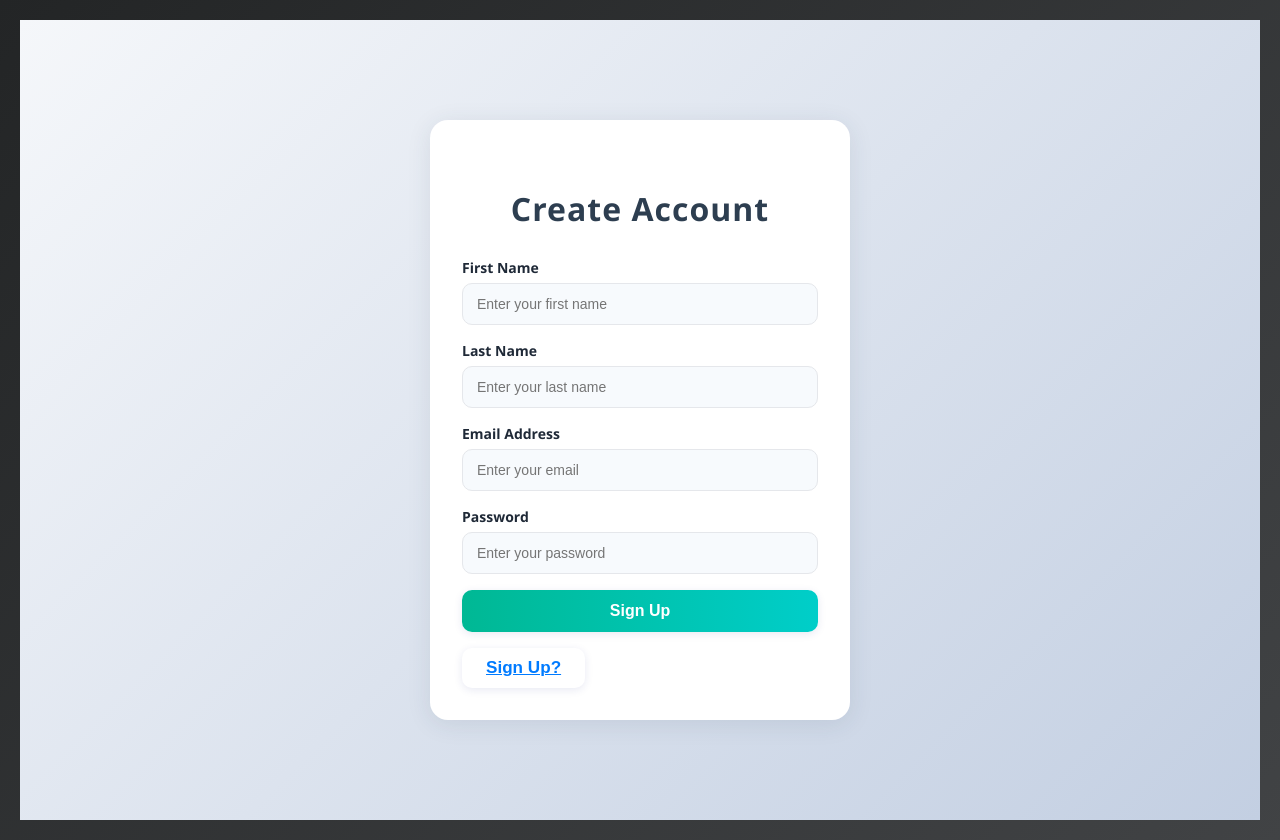
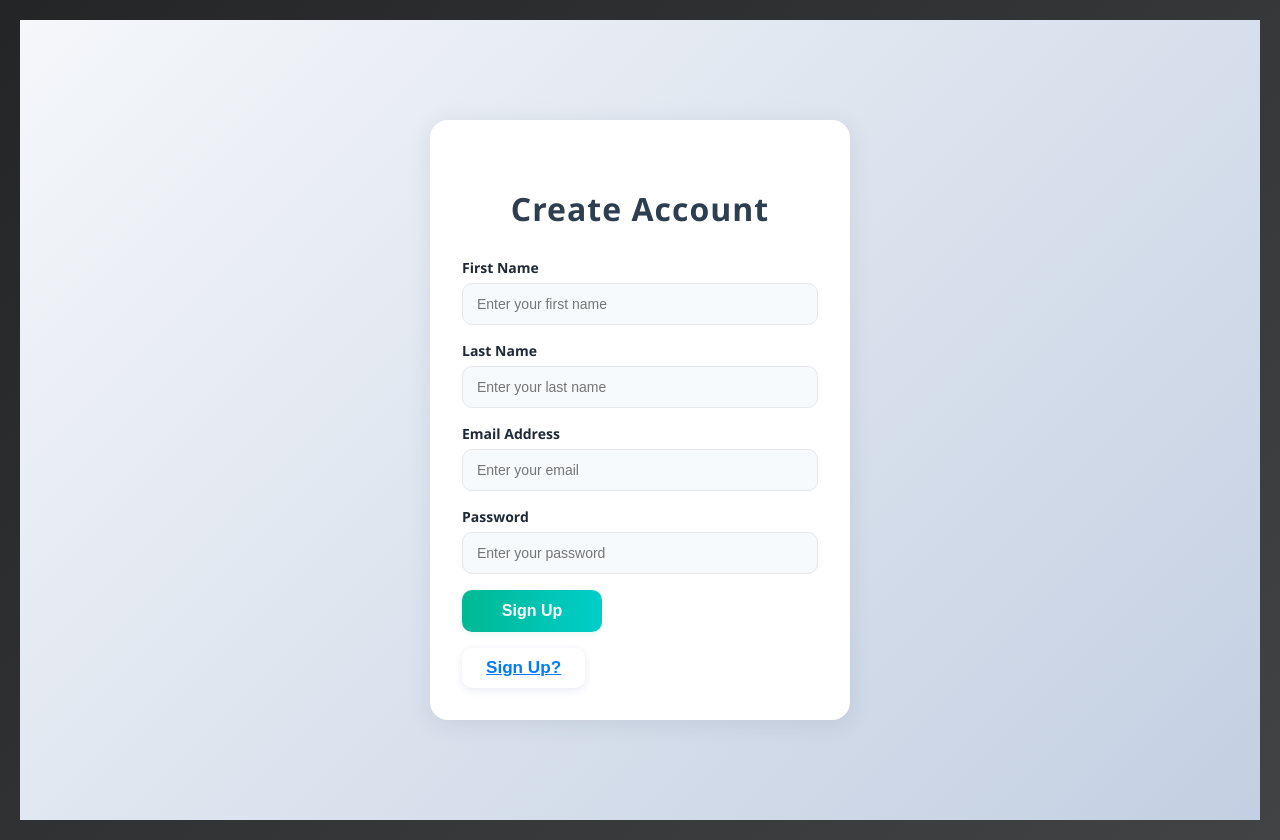
Before and after one commit to securityexpertteam/CloudCreators, a React (Create React App) app in the folder Frontend/: page /signup in a window 1280 px wide. Built offline with nearby package versions, Linux system fonts and the light colour scheme; the HTML template or start-up script is replaced by a standard one.

Commit message:
Update SignIn.css

```diff
--- a/Frontend/src/SignIn/SignIn.css
+++ b/Frontend/src/SignIn/SignIn.css
@@ -123,7 +123,7 @@
 .signin-button {
   width: 100%;
   padding: 12px;
-  background: linear-gradient(90deg, #00b894 0%, #00cec9 100%);
+  background: linear-gradient(90deg, #7c3aed 0%, #6366f1 100%);
   border: none;
   color: #fff;
   font-weight: 600;
@@ -157,7 +157,7 @@
 
 /* Main button style */
 .signin-btn, .signup-btn {
-  background: linear-gradient(90deg, #0984e3 0%, #00b894 100%);
+  background: linear-gradient(90deg, #7c3aed 0%, #6366f1 100%);
   color: #fff;
   font-weight: 700;
   border: none;
@@ -176,7 +176,7 @@
 
 /* Hover effect */
 .signin-btn:hover, .signup-btn:hover {
-  background: linear-gradient(90deg, #00b894 0%, #00cec9 100%);
+  background: linear-gradient(90deg, #2563eb 0%, #1e40af 100%);
 }
 
 /* Disabled state */
@@ -186,3 +186,42 @@
   cursor: not-allowed;
   opacity: 1;
 }
+
+/* Add to: c:\Users\ashis\OneDrive\Desktop\cloudopt\latest(05-08)\CloudCreators\Frontend\src\SignIn\SignIn.css */
+.signin-actions {
+  display: flex;
+  gap: 16px;
+  justify-content: center;
+  margin-top: 24px;
+}
+
+.signin-button,
+.signup-button {
+  width: 140px;
+  padding: 12px;
+  background: linear-gradient(90deg, #00b894 0%, #00cec9 100%);
+  border: none;
+  color: #fff;
+  font-weight: 600;
+  border-radius: 10px;
+  cursor: pointer;
+  font-size: 16px;
+  transition: opacity 0.2s, background 0.2s;
+  box-shadow: 0 2px 6px rgba(0,190,148,0.10);
+  text-align: center;
+  display: inline-block;
+}
+
+.signin-button:hover,
+.signup-button:hover,
+.signin-button:focus,
+.signup-button:focus {
+  background: linear-gradient(90deg, #512da8, #1976d2);
+  opacity: 0.92;
+}
+
+.signin-button:disabled,
+.signup-button:disabled {
+  opacity: 0.6;
+  cursor: not-allowed;
+}
```
